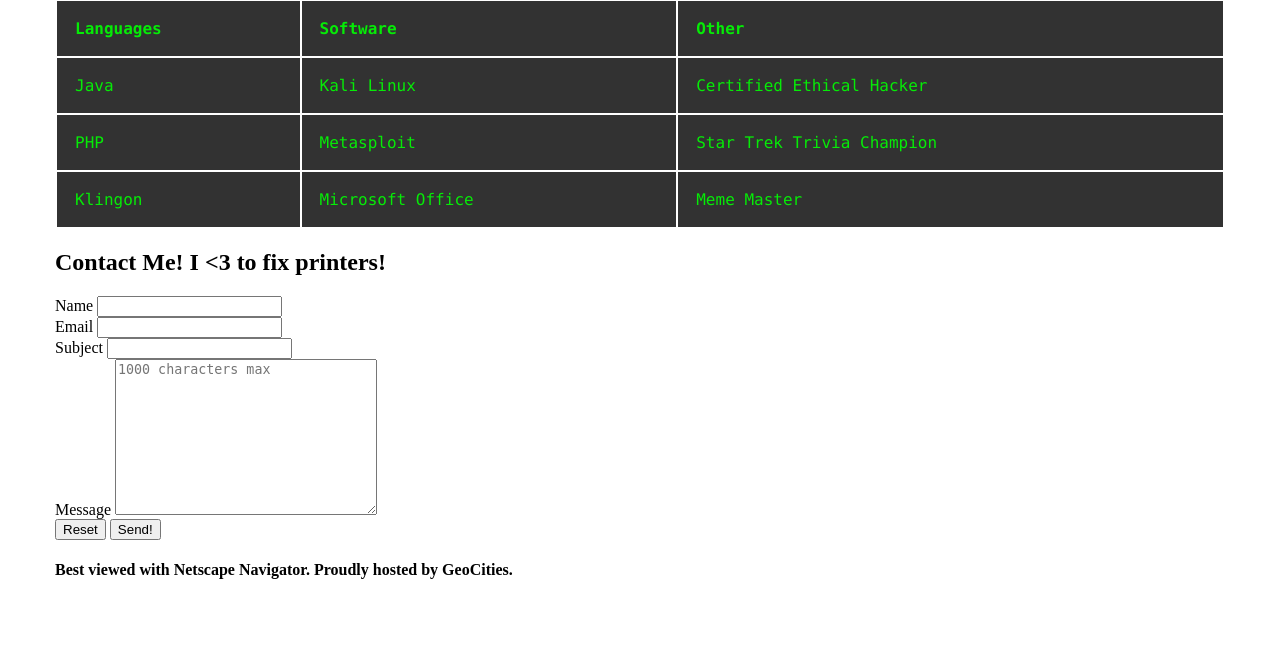
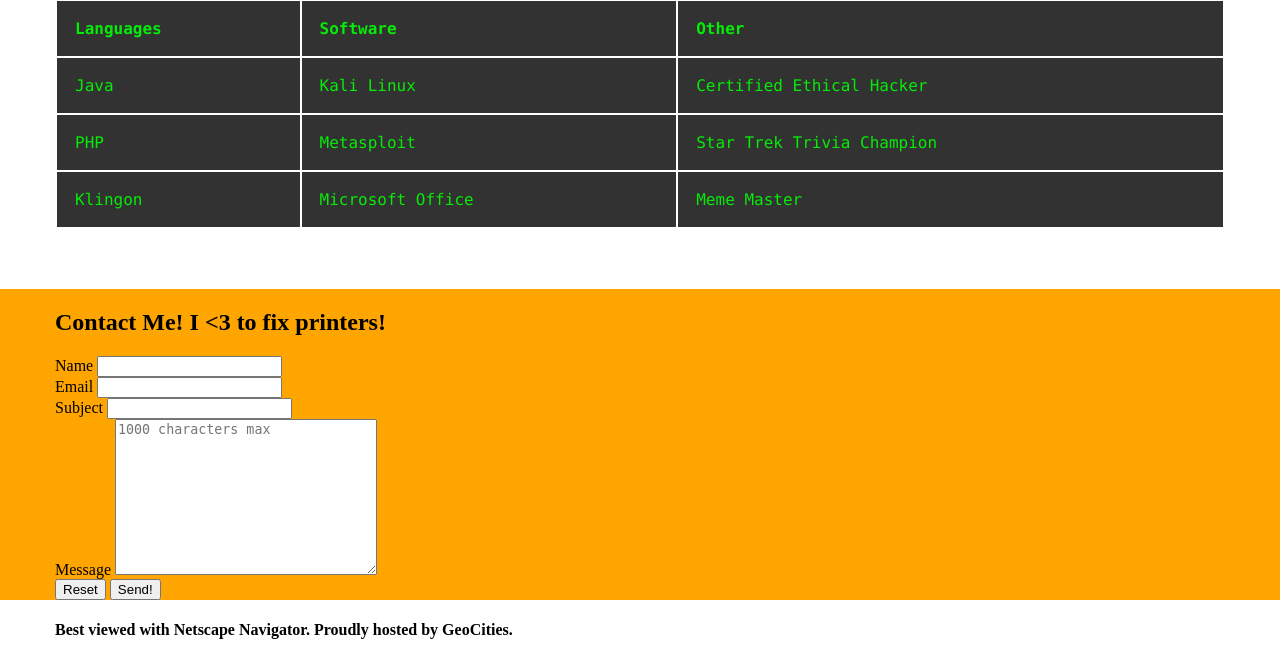
Before and after one commit to uss-hopper/css-challenge-EricaTollefson, a PHP site: page / in a window 1280 px wide. Shown: the part 1148-1809 px from the top of the page. Before the commit the page ends 1727 px from the top, so only its background shows below. Run offline with PHP 8.4, Linux system fonts and the light colour scheme.

Commit message:
updated summary section bottom margin, start to update Contact section

```diff
--- a/css/style.css
+++ b/css/style.css
@@ -164,10 +164,15 @@ html > body.sfooter > div.sfooter-content > section:not(.about-me) > div.contain
 	padding-top: 30px;
 }
 
+section:nth-child(4) {
+	margin-bottom: 60px;
+}
+
 table {
 	border-collapse: collapse;
 	margin: auto;
 	width: 100%;
+
 }
 
 table, th, td {
@@ -178,3 +183,8 @@ table, th, td {
 	padding: 18px;
 	font-family: Inconsolata, Monaco, monospace;
 }
+
+section:nth-child(5) {
+	background-color: orange;
+	overflow: auto;
+}
```
